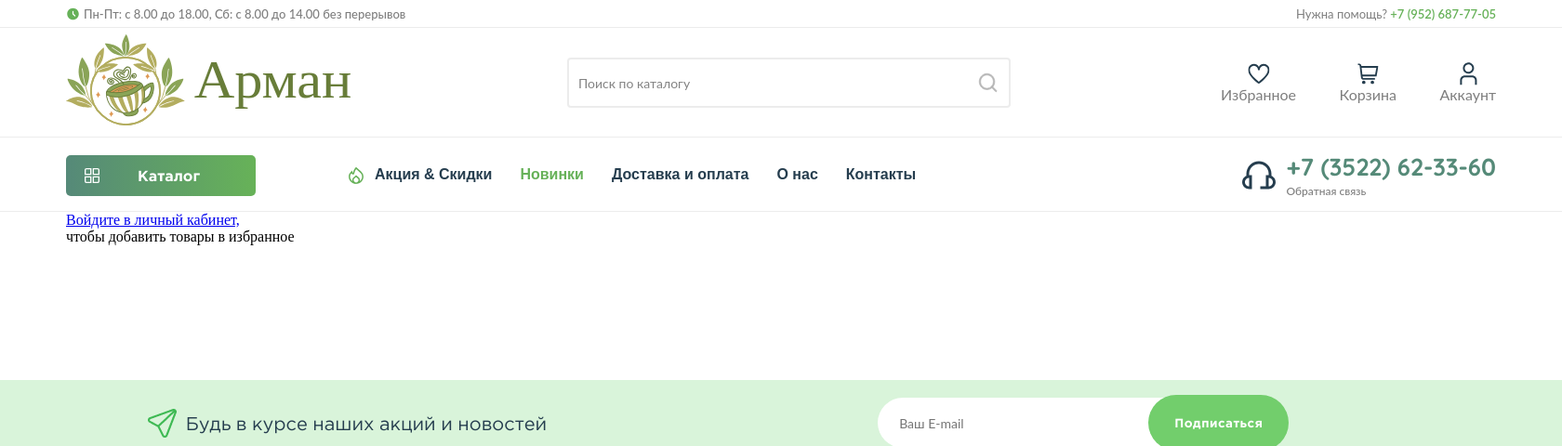
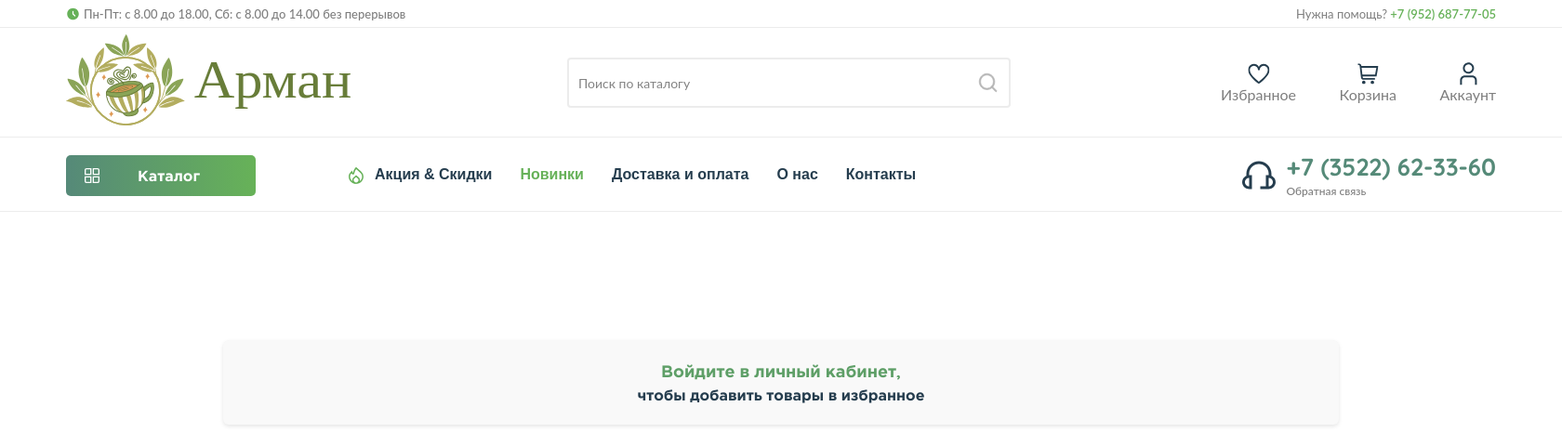
Before and after one commit to yangeni1/arman, a PHP site: page /favorites.php in a window 1680 px wide; the page is wider, and only the part inside the window is pictured. Shown: the top 480 px of that part at 93% size. Run offline with PHP 8.4, Linux system fonts and the light colour scheme; some libraries are stand-ins or nearby versions; some web fonts are replaced; grey boxes are pictures that could not be loaded.

Commit message:
some fixes

```diff
--- a/css/style.css
+++ b/css/style.css
@@ -20,6 +20,51 @@
 }
 .font{
     font-family: "Quicksand";
+}
+.center{
+    font-family: "Quicksand";
+    display: table;
+    margin: 20px auto;
+}
+.basket_main {
+    margin-top: 98px;
+    padding: 40px 0;
+    width: 100%;
+    max-width: 1200px;
+    margin-left: auto;
+    margin-right: auto;
+}
+
+.basket_main_txt {
+    text-align: center;
+    margin-bottom: 30px;
+    line-height: 1.5;
+    color: #253D4E;
+    font-family: "Quicksand", sans-serif;
+    font-weight: 700;
+    font-size: 16px;
+    background-color: #F9F9F9;
+    padding: 20px;
+    border-radius: 6px;
+    box-shadow: 0 2px 4px rgba(0, 0, 0, 0.1);
+}
+
+.basket_main_txt a {
+    color: #5E9F67;
+    text-decoration: none;
+    font-size: 18px;
+    font-weight: 500;
+    transition: color 0.3s ease;
+}
+
+.basket_main_txt a:hover {
+    color: #4A8A52;
+}
+.empty-favorites{
+    font-family: "Quicksand";
+    display: table;
+    margin: 20px auto;
+    color: #66B158;
 }
 .container {
     display: flex;
@@ -871,6 +916,8 @@ input:focus{
     margin-right: 21px;
     display: flex;
     justify-content: space-between;
+    flex-direction: column;
+    align-items: flex-start;
 }
 .price-values{
     align-items: flex-end;
@@ -891,10 +938,26 @@ input:focus{
     font-size: 15px;
     text-decoration: line-through;
 }
+.product-buttons{
+    display: flex;
+    flex-direction: row-reverse;
+    justify-content: space-between;
+    width: 220px;
+    margin-top: 10px;
+}
+.img_favorites{
+    width: 25px;
+    height: 25px;
+    cursor: pointer;
+    background: #fff;
+    padding: 5px;
+    transition: all 0.3s ease;
+    background: #5E9F67;
+}
 .add-to-cart-btn {
-    bottom: 11px;
+    /* bottom: 11px;
     right: 21px;
-    position: absolute;
+    position: absolute; */
     background: #D9F4DA;
     border: none;
     border-radius: 50%;
@@ -1139,7 +1202,10 @@ input:focus{
 }
 .add-to-favorites-btn{
     border: none;
-}
+    color: none;
+    background-color: rgba(245, 245, 220, 0);
+}
+
 .txt_news{
     padding-right: 29px;
     padding-left: 29px;
--- a/favorites.php
+++ b/favorites.php
@@ -72,7 +72,7 @@ session_start();
             </div>
             <?php else: ?>
             <div class="favorites_main">
-                <h2>Избранные товары</h2>
+                <h2 class="center">Избранные товары</h2>
                 <div class="favorites_products">
                     <?php
                     $sql = "SELECT p.* FROM products p
@@ -90,8 +90,8 @@ session_start();
                                 ? $product['price'] * (1 - $product['discount_percentage'] / 100)
                                 : null;
                     ?>
-                        <div class="product-card-catalog" data-description="<?= htmlspecialchars($product['description']) ?>">
-                            <button class="remove-from-favorites" data-product-id="<?= $product['id'] ?>">×</button>
+                        <!-- yswydy -->
+                        <div class="swiper-slide product-card-catalog-1" data-description="<?= htmlspecialchars($product['description']) ?>">
                             <?php if ($product['status'] === 'хит'): ?>
                             <div class="badge_xit">
                                 <p>Хит</p>
@@ -100,10 +100,6 @@ session_start();
                             <img class="img_product-card" src="<?= htmlspecialchars($product['image']) ?>" alt="<?= htmlspecialchars($product['name']) ?>">
                             <span><?= htmlspecialchars($product['category']) ?></span>
                             <p><?= htmlspecialchars($product['name']) ?></p>
-                            <div class="grade">
-                                <img src="./media/popular-product/иконка звезда отзывы.svg" alt="">
-                                <span>(<?= number_format($product['rating'], 1) ?>)</span>
-                            </div>
                             <div class="price">
                                 <div class="price-values">
                                     <?php if ($discountPrice): ?>
@@ -113,11 +109,15 @@ session_start();
                                         <p>₽<?= number_format($product['price'], 2) ?></p>
                                     <?php endif; ?>
                                 </div>
+
                                 <div class="product-buttons">
-                                    <button class="add-to-cart-btn" data-product-id="<?= $product['id'] ?>">
-                                        <img src="./media/popular-product/иконка добавить в корзину.svg" alt="Добавить в корзину">
-                                    </button>
-                                </div>
+                                            <button class="add-to-cart-btn" data-product-id="<?= $product['id'] ?>">
+                                                <img src="./media/popular-product/иконка добавить в корзину.svg" alt="Добавить в корзину">
+                                            </button>
+                                            <button class="add-to-favorites-btn" data-product-id="<?= $product['id'] ?>">
+                                                <img class="img_favorites" src="./media/modal/Vector (2).png" alt="Добавить в избранное">
+                                            </button>
+                                        </div>
                             </div>
                         </div>
                     <?php
--- a/js/product-modal.js
+++ b/js/product-modal.js
@@ -25,7 +25,7 @@ document.addEventListener('DOMContentLoaded', function() {
                                 <img src="./media/modal/Vector (1).png" alt="">
                                 <p>В корзину</p>
                             </button>
-                            <button class="btn_favorites product-modal-favorite">
+                            <button class="btn_favorites product-modal-favorite add-to-favorites-btn">
                                 <img src="./media/modal/Vector (2).png" alt="">
                             </button>
                         </div>
@@ -118,7 +118,7 @@ document.addEventListener('DOMContentLoaded', function() {
         const modalPrice = modal.querySelector('.product-modal-price');
         const modalDescription = modal.querySelector('.product-modal-description');
         const addToCartBtn = modal.querySelector('.product-modal-add-to-cart');
-
+        const favoriteBtn = modal.querySelector('.product-modal-favorite');
         // Заполняем данные товара
         modalImage.src = productData.image;
         modalImage.alt = productData.name;
@@ -129,7 +129,7 @@ document.addEventListener('DOMContentLoaded', function() {
 
         // Устанавливаем ID товара для кнопки
         addToCartBtn.setAttribute('data-product-id', productData.id);
-
+        favoriteBtn.setAttribute('data-product-id', productData.id);
         // Добавляем обработчик для кнопки "В корзину"
         addToCartBtn.onclick = async function(e) {
             e.preventDefault();
```
Also changed, not shown: catalog_main.php (+0 -32 lines), catalog_products.php (+9 -7 lines), index.php (+11 -8 lines).
